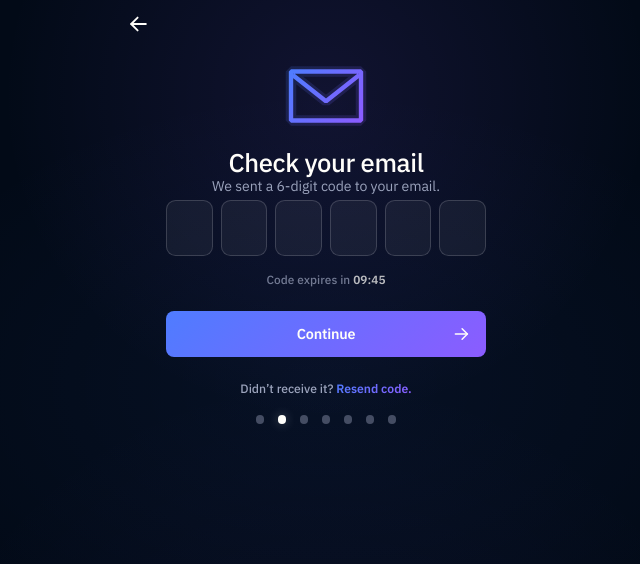
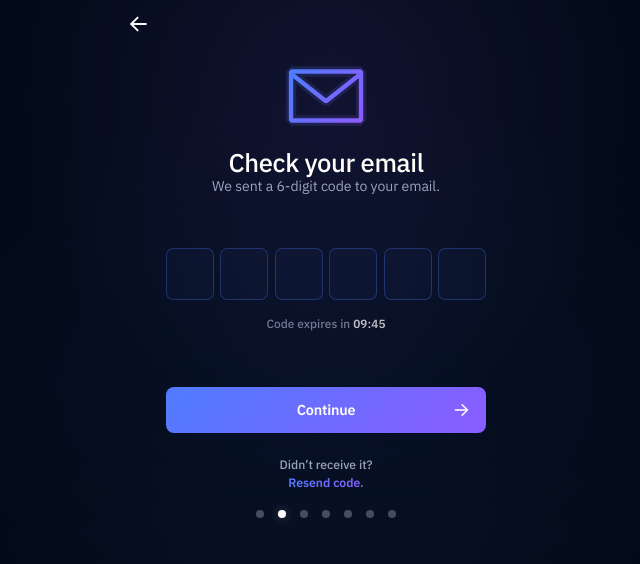
Before and after one commit to Outflo-dev/outflo-v2, a Next.js app: page /verify-email in a window 1280 px wide. Shown: the top 564 px of the page, without its empty margins (314-954 px from the left). Built offline with nearby package versions, Linux system fonts and the light colour scheme.

Commit message:
Refine verify email layout and resend action

```diff
--- a/src/components/onboarding/page/internal/alternate/OnboardingPageAlternateAction.tsx
+++ b/src/components/onboarding/page/internal/alternate/OnboardingPageAlternateAction.tsx
@@ -1,18 +1,17 @@
-"use client";
-
 /* ==========================================================
    OUTFLO — ONBOARDING PAGE ALTERNATE ACTION
    File: src/components/onboarding/page/internal/alternate/OnboardingPageAlternateAction.tsx
    Scope: Render the canonical alternate action within an onboarding page
    Last Updated:
-   - date: 2026-08-02
-   - note: preserve alternate presentation while separating actions from routes
+   - date: 2026-08-05
+   - note: stack the alternate action directly beneath its supporting prompt
    ========================================================== */
 
 /* ------------------------------
    Imports
 -------------------------------- */
 import controlStyles from "./module/construction/alternate.action.control.module.css";
+import stackStyles from "./module/construction/alternate.action.stack.module.css";
 
 import focusStyles from "./module/style/alternate.action.focus.module.css";
 import paintStyles from "./module/style/alternate.action.paint.module.css";
@@ -41,8 +40,10 @@ export default function OnboardingPageAlternateAction({
 }: OnboardingPageAlternateActionProps) {
     return (
         <div className={frameStyles.frame}>
-            <p className={promptStyles.prompt}>
-                {prompt}{" "}
+            <div className={stackStyles.stack}>
+                <p className={promptStyles.prompt}>
+                    {prompt}
+                </p>
 
                 <button
                     type="button"
@@ -57,7 +58,7 @@ export default function OnboardingPageAlternateAction({
                 >
                     {actionLabel}
                 </button>
-            </p>
+            </div>
         </div>
     );
 }
--- /dev/null
+++ b/src/components/onboarding/page/internal/alternate/module/construction/alternate.action.stack.module.css
@@ -0,0 +1,16 @@
+/* ==========================================================
+   OUTFLO — ONBOARDING PAGE ALTERNATE ACTION STACK
+   File: src/components/onboarding/page/internal/alternate/module/construction/alternate.action.stack.module.css
+   Scope: Own the vertical relationship between an alternate-action prompt and control
+   Last Updated:
+   - date: 2026-08-05
+   - note: place the alternate action directly beneath its supporting prompt
+   ========================================================== */
+
+.stack {
+    display: flex;
+    flex-direction: column;
+    align-items: center;
+
+    gap: 0.1rem;
+}
--- a/src/components/onboarding/page/internal/alternate/module/style/alternate.action.type.module.css
+++ b/src/components/onboarding/page/internal/alternate/module/style/alternate.action.type.module.css
@@ -8,5 +8,7 @@
    ========================================================== */
 
 .type {
+    font-size: 0.76rem;
     font-weight: 600;
+    line-height: 1.4;
 }
--- a/src/compositions/onboarding/verify-email/internal/code/module/behavior/code.focus.module.css
+++ b/src/compositions/onboarding/verify-email/internal/code/module/behavior/code.focus.module.css
@@ -10,14 +10,14 @@
 .focus:focus-visible {
     border-color:
         color-mix(in srgb,
-            var(--color-accent-primary) 78%,
+            var(--color-accent-primary) 88%,
             transparent);
 
     box-shadow:
         0 0 0 1px color-mix(in srgb,
-            var(--color-accent-primary) 34%,
+            var(--color-accent-primary) 28%,
             transparent),
-        0 0 1rem color-mix(in srgb,
-            var(--color-accent-secondary) 18%,
+        0 0 0.8rem color-mix(in srgb,
+            var(--color-accent-secondary) 16%,
             transparent);
 }
--- a/src/compositions/onboarding/verify-email/internal/code/module/construction/code.cell.module.css
+++ b/src/compositions/onboarding/verify-email/internal/code/module/construction/code.cell.module.css
@@ -10,7 +10,7 @@
 .cell {
     width: 100%;
     min-width: 0;
-    height: 3.5rem;
+    height: 3.25rem;
 
     padding: 0;
 
--- a/src/compositions/onboarding/verify-email/internal/code/module/construction/code.paint.module.css
+++ /dev/null
@@ -1,30 +0,0 @@
-/* ==========================================================
-   OUTFLO — VERIFY EMAIL CODE PAINT
-   File: src/compositions/onboarding/verify-email/internal/code/module/style/code.paint.module.css
-   Scope: Own the resting visual treatment of one verification-code cell
-   Last Updated:
-   - date: 2026-08-02
-   - note: establish canonical surface, border, foreground, and digit typography
-   ========================================================== */
-
-.paint {
-    color: var(--color-foreground-primary);
-    background:
-        color-mix(in srgb,
-            var(--color-surface-soft-white) 5%,
-            transparent);
-
-    border:
-        1px solid color-mix(in srgb,
-            var(--color-surface-soft-white) 16%,
-            transparent);
-
-    border-radius: 0.6rem;
-    outline: none;
-
-    font-family: var(--font-family-system);
-    font-size: 1.35rem;
-    font-weight: 600;
-    line-height: 1;
-    letter-spacing: 0;
-}
--- a/src/compositions/onboarding/verify-email/internal/code/module/construction/code.track.module.css
+++ b/src/compositions/onboarding/verify-email/internal/code/module/construction/code.track.module.css
@@ -13,5 +13,5 @@
 
     width: 100%;
 
-    gap: 0.5rem;
+    gap: 0.4rem;
 }
--- a/src/compositions/onboarding/verify-email/internal/code/module/style/code.paint.module.css
+++ b/src/compositions/onboarding/verify-email/internal/code/module/style/code.paint.module.css
@@ -11,21 +11,16 @@
     color: var(--color-foreground-primary);
 
     background:
-        color-mix(
-            in srgb,
-            var(--color-surface-soft-white) 5%,
-            transparent
-        );
+        color-mix(in srgb,
+            var(--color-accent-primary) 4%,
+            transparent);
 
     border:
-        1px solid
-        color-mix(
-            in srgb,
-            var(--color-surface-soft-white) 16%,
-            transparent
-        );
+        1px solid color-mix(in srgb,
+            var(--color-accent-primary) 30%,
+            transparent);
 
-    border-radius: 0.6rem;
+    border-radius: 0.45rem;
     outline: none;
 
     font-family: var(--font-family-system);
--- a/src/compositions/onboarding/verify-email/internal/form/module/style/form.frame.module.css
+++ b/src/compositions/onboarding/verify-email/internal/form/module/style/form.frame.module.css
@@ -14,5 +14,7 @@
 
     width: 100%;
 
+    margin-top: 3rem;
+    margin-bottom: 2rem;
     gap: 1rem;
 }
```
